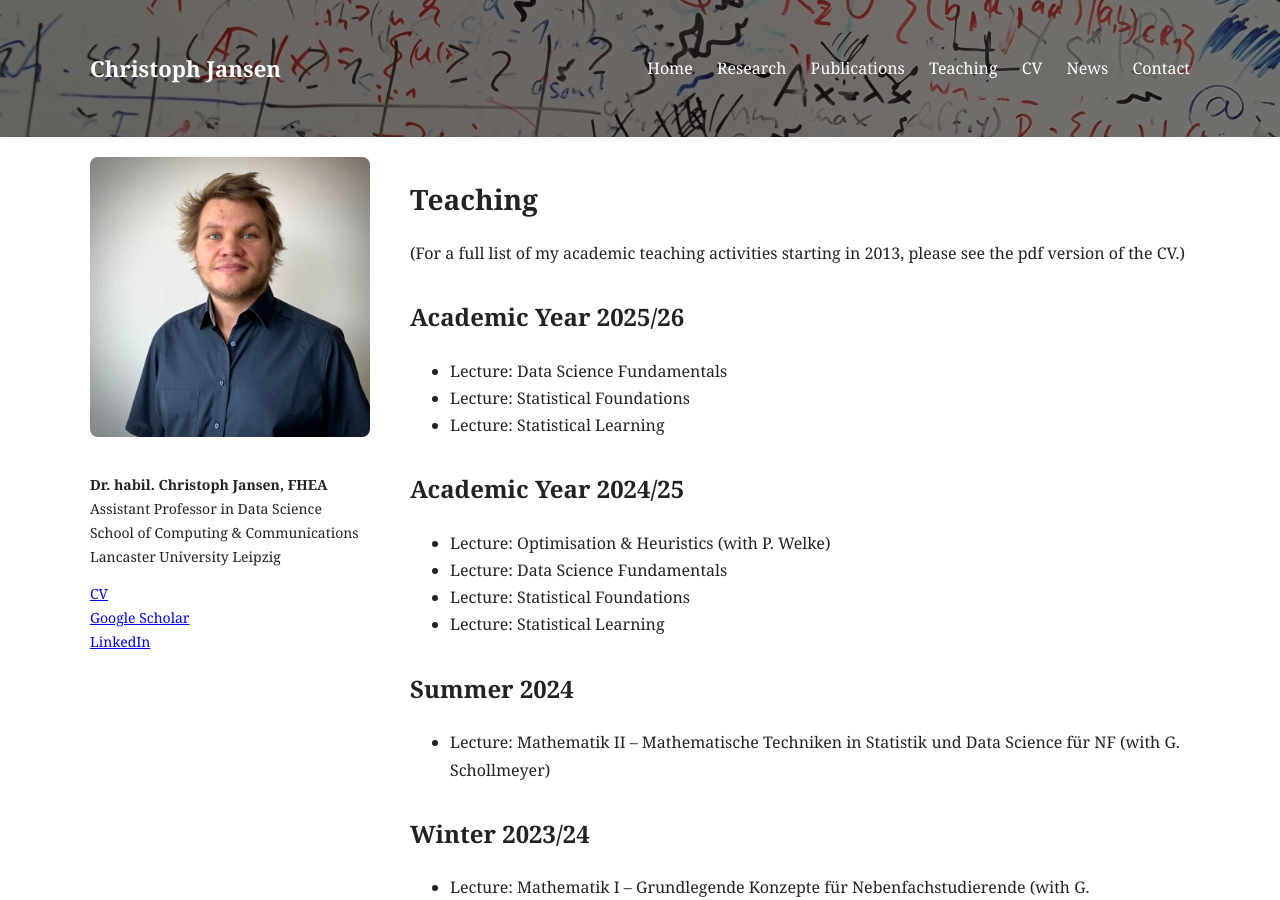
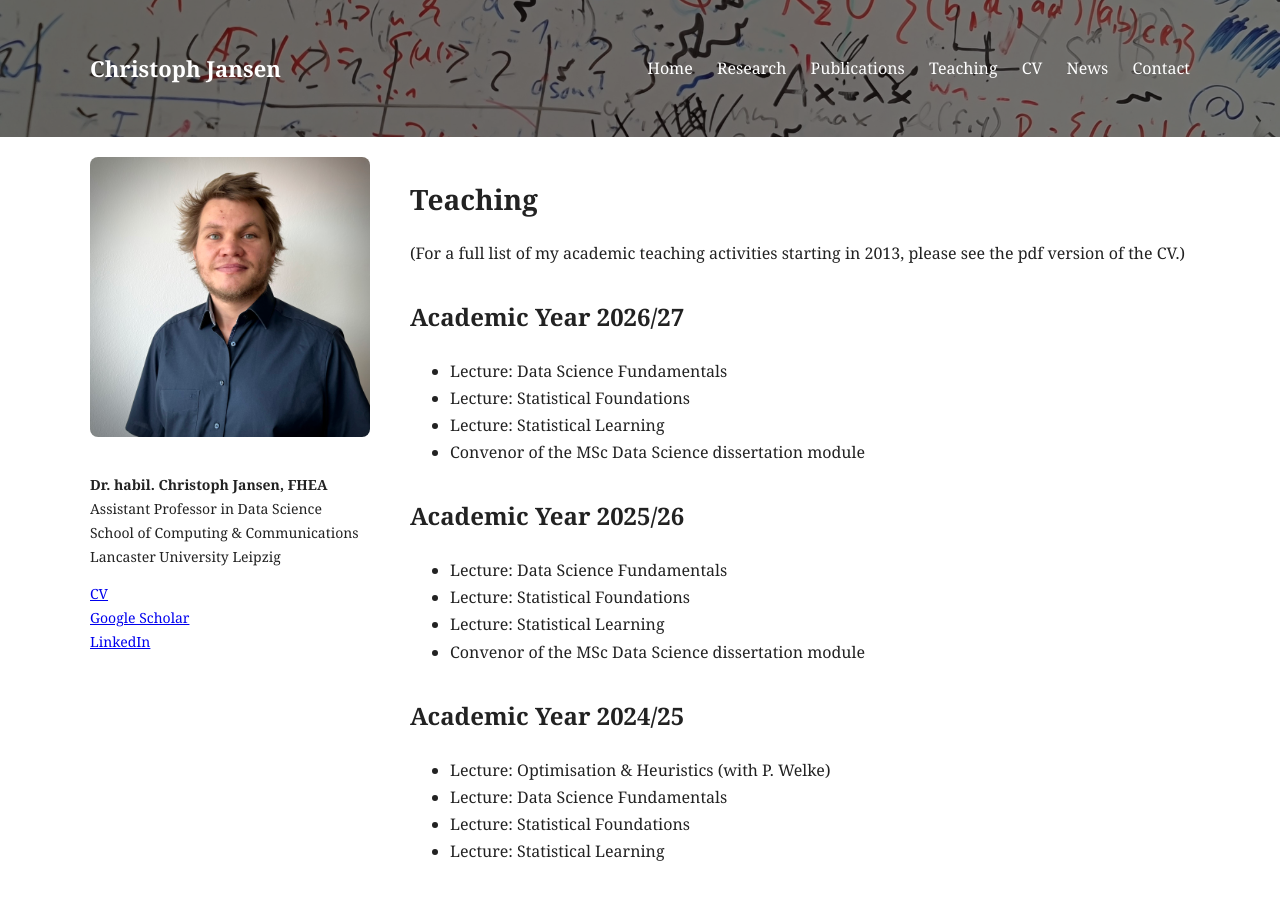
Before and after one commit to jansenc/jansenc.github.io, a Jekyll site: the page built from teaching/index.md, in a window 1280 px wide and 900 px high. Built offline with Jekyll 4.4.1, drawn with Linux system fonts in a browser that asks for light colours.

Commit message:
Update index.md

```diff
--- a/teaching/index.md
+++ b/teaching/index.md
@@ -10,11 +10,20 @@ permalink: /teaching/
   (For a full list of my academic teaching activities starting in 2013, please see the pdf version of the CV.)
 </p>
 
+<h2>Academic Year 2026/27</h2>
+<ul>
+  <li>Lecture: Data Science Fundamentals</li>
+  <li>Lecture: Statistical Foundations</li>
+  <li>Lecture: Statistical Learning</li>
+  <li>Convenor of the MSc Data Science dissertation module</li>
+</ul>
+
 <h2>Academic Year 2025/26</h2>
 <ul>
   <li>Lecture: Data Science Fundamentals</li>
   <li>Lecture: Statistical Foundations</li>
   <li>Lecture: Statistical Learning</li>
+  <li>Convenor of the MSc Data Science dissertation module</li>
 </ul>
 
 <h2>Academic Year 2024/25</h2>
```
